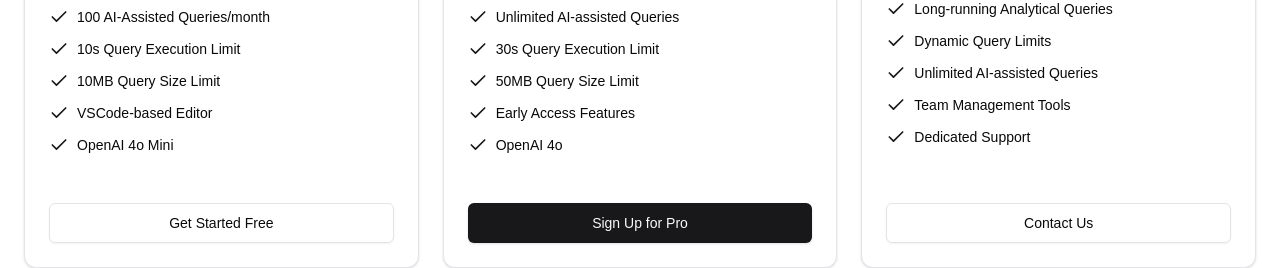
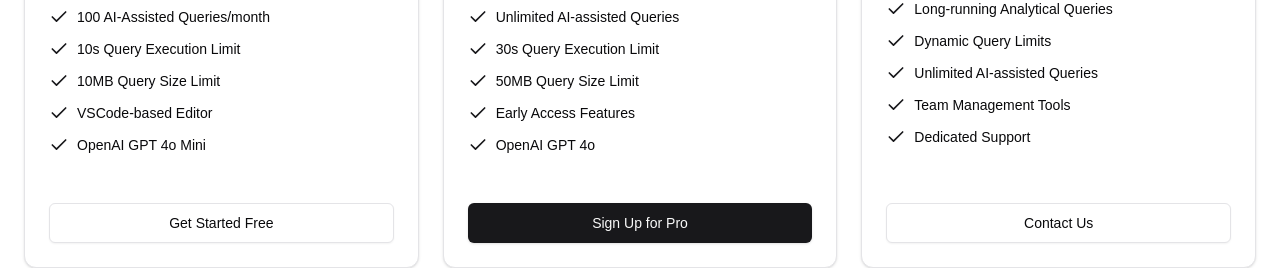
Before and after one commit to O1af/quail, a Next.js app: page / in a window 1280 px wide. Shown: the part 1440-1708 px from the top of the page. Built offline with nearby package versions, Linux system fonts and the light colour scheme; no server answers.

Commit message:
refactor: update OpenAI model names and tooltips for consistency

```diff
--- a/components/Custom/Static/Landing/Pricing.tsx
+++ b/components/Custom/Static/Landing/Pricing.tsx
@@ -52,9 +52,9 @@ const pricingPlans = [
         tooltip: "Professional VSCode-based SQL editor with data display",
       },
       {
-        name: "OpenAI 4o Mini",
+        name: "OpenAI GPT 4o Mini",
         included: true,
-        tooltip: "AI assistance powered by OpenAI 4o Mini",
+        tooltip: "AI assistance powered by OpenAI GPT 4o Mini",
       },
     ],
     cta: "Get Started Free",
@@ -94,9 +94,9 @@ const pricingPlans = [
       },
 
       {
-        name: "OpenAI 4o",
+        name: "OpenAI GPT 4o",
         included: true,
-        tooltip: "Enhanced AI assistance with OpenAI 4o",
+        tooltip: "Enhanced AI assistance with OpenAI GPT 4o",
       },
     ],
     cta: "Sign Up for Pro",
--- a/components/Custom/Static/TOS/termsContent.ts
+++ b/components/Custom/Static/TOS/termsContent.ts
@@ -51,11 +51,11 @@ Please note that the following subscription plans are provided as guidelines and
 - 10-second query execution limit
 - 10MB query size limit
 - VSCode-based editor + data display
-- OpenAI 4o Mini model
+- OpenAI GPT 4o Mini model
 
 #### Pro Plan:
 - Everything in Free Plan
-- OpenAI 4o model
+- OpenAI GPT 4o model
 - 30-second query execution limit
 - 50MB query size limit
 - Early access to new features
--- a/components/settings/BillingForm/billing-form.tsx
+++ b/components/settings/BillingForm/billing-form.tsx
@@ -55,9 +55,9 @@ const plans = [
         tooltip: "Professional VSCode-based SQL editor with data display",
       },
       {
-        name: "OpenAI 4o Mini",
+        name: "OpenAI GPT 4o Mini",
         included: true,
-        tooltip: "AI assistance powered by OpenAI 4o Mini",
+        tooltip: "AI assistance powered by OpenAI GPT 4o Mini",
       },
     ],
   },
@@ -93,9 +93,9 @@ const plans = [
         tooltip: "Beta access to new features and improvements",
       },
       {
-        name: "OpenAI 4o",
+        name: "OpenAI GPT 4o",
         included: true,
-        tooltip: "Enhanced AI assistance with OpenAI 4o",
+        tooltip: "Enhanced AI assistance with OpenAI GPT 4o",
       },
     ],
   },
--- a/components/settings/Settings.tsx
+++ b/components/settings/Settings.tsx
@@ -87,13 +87,13 @@ export function SettingsDialog({ onOpenChange }: SettingsDialogProps) {
 
   return (
     <Dialog open={open} onOpenChange={handleOpenChange}>
-      <DialogContent className="sm:max-w-[95vw] md:max-w-[1000px] max-h-[90vh] flex flex-col">
+      <DialogContent className="sm:max-w-[1000px] w-[95vw] h-[700px] max-h-[95vh] flex flex-col">
         <DialogHeader>
           <DialogTitle className="text-2xl font-bold tracking-tight">
             Settings
           </DialogTitle>
         </DialogHeader>
-        <div className="pt-8 flex flex-row flex-grow overflow-hidden">
+        <div className="flex-1 flex flex-row overflow-hidden">
           <aside className={`${sidebarWidth} pr-6 overflow-y-auto`}>
             <SidebarNav
               items={sidebarNavItems}
```
